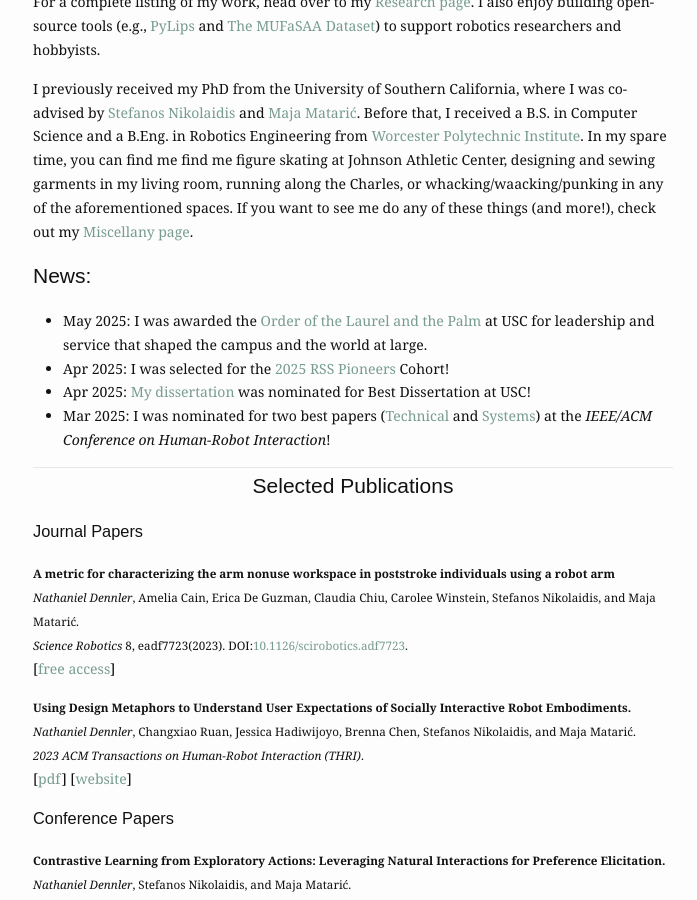
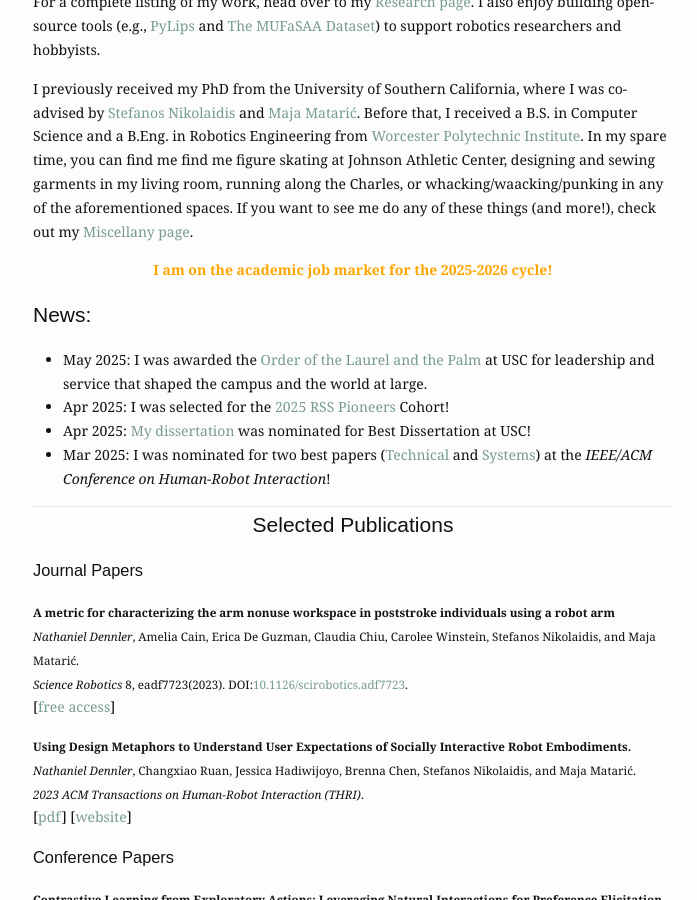
Before and after one commit to ndennler/ndennler.github.io, a Jekyll site: the page built from index.md, in a window 1280 px wide and 900 px high, scrolled down 441 px. Shown: the whole window, without its empty margins (287-984 px from the left). Built offline with Jekyll 4.4.1, drawn with Linux system fonts in a browser that asks for light colours.

Commit message:
Update index.md

```diff
--- a/index.md
+++ b/index.md
@@ -13,6 +13,10 @@ profile_picture:
 
 <p>
   I previously received my PhD from the University of Southern California, where I was co-advised by <a href="https://stefanosnikolaidis.net/">Stefanos Nikolaidis</a> and <a href="http://maja-mataric.web.app">Maja Matarić</a>. Before that, I received a B.S. in Computer Science and a B.Eng. in Robotics Engineering from <a href="https://www.wpi.edu/">Worcester Polytechnic Institute</a>. In my spare time, you can find me find me figure skating at Johnson Athletic Center, designing and sewing garments in my living room, running along the Charles, or whacking/waacking/punking in any of the aforementioned spaces. If you want to see me do any of these things (and more!), check out my <a href="/miscellany">Miscellany page</a>.
+</p>
+
+<p style="color: orange; font-weight: bold; text-align:center;">
+  I am on the academic job market for the 2025-2026 cycle!
 </p>
 
 ## News:
```
